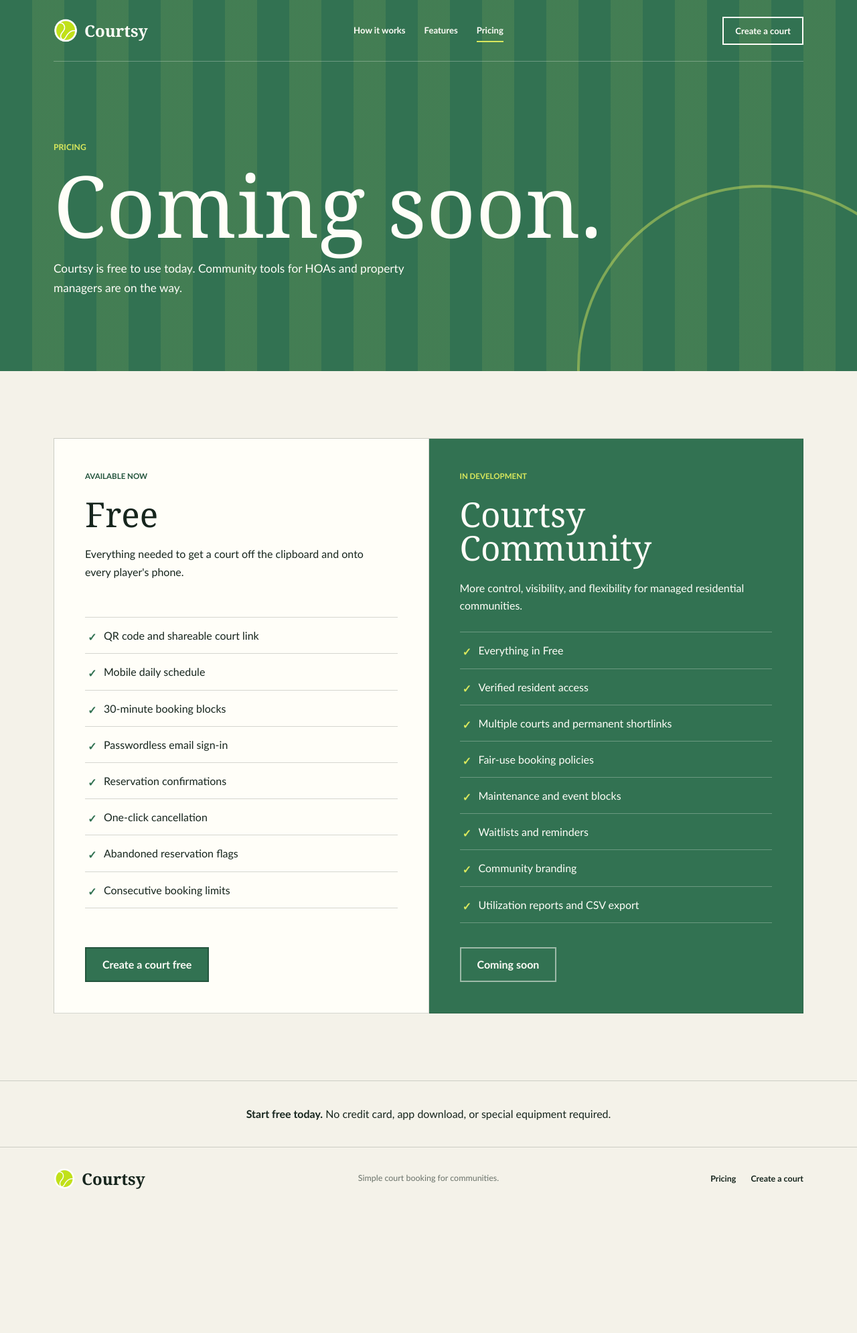
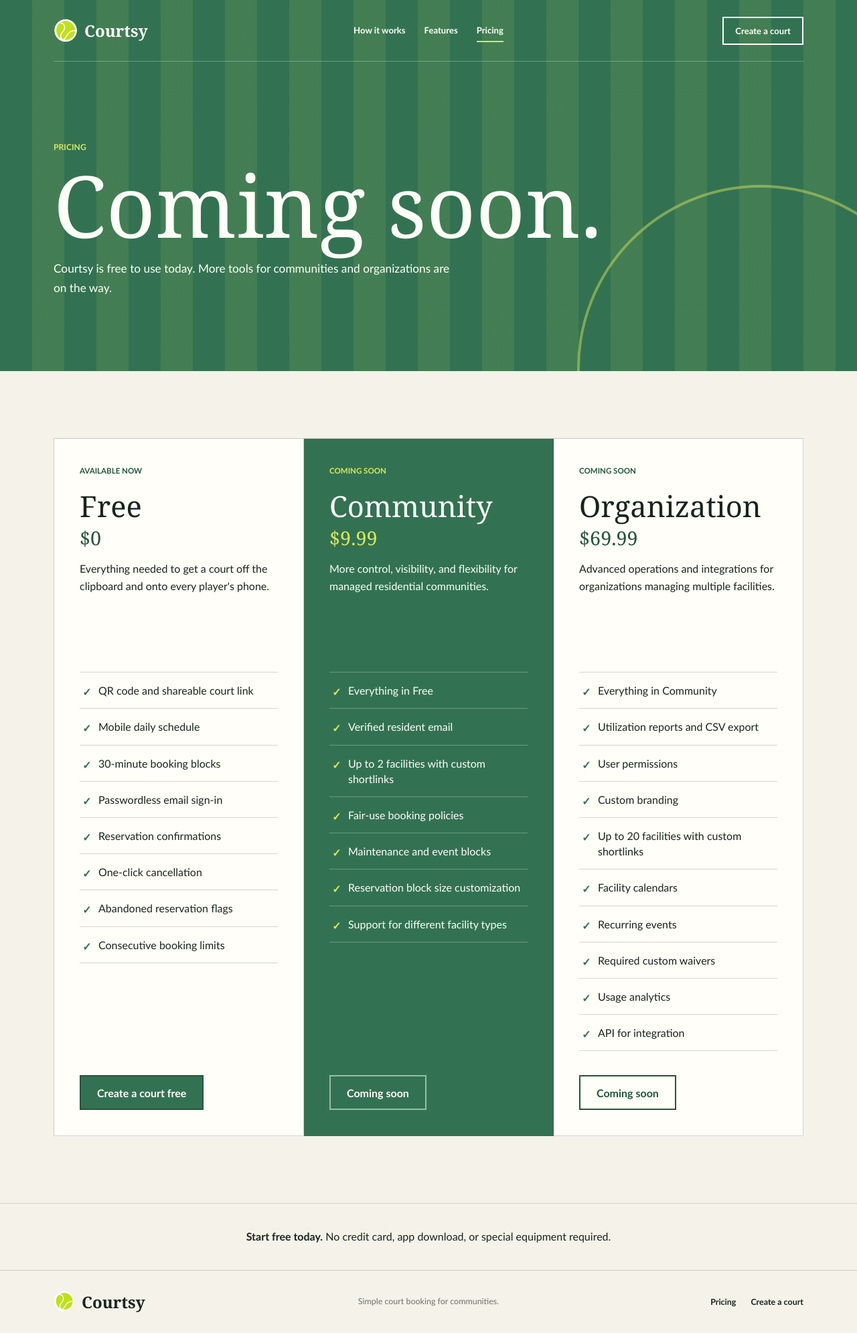
Before and after one commit to stankovski/courtsy-website, a Jekyll site: the page built from pricing.html, in a window 1280 px wide. Shown: the whole page at 67% size. Built offline with Jekyll 4.4.1, drawn with Linux system fonts in a browser that asks for light colours; before the commit the page ends 1806 px from its top, so only the background shows below that.

Commit message:
Updated pricing

```diff
--- a/assets/css/main.scss
+++ b/assets/css/main.scss
@@ -653,7 +653,7 @@
 
 .pricing-grid {
   display: grid;
-  grid-template-columns: repeat(2, 1fr);
+  grid-template-columns: repeat(3, 1fr);
   border-top: 1px solid var(--border);
   border-left: 1px solid var(--border);
 }
@@ -662,7 +662,7 @@
   display: flex;
   min-width: 0;
   flex-direction: column;
-  padding: 46px;
+  padding: 38px;
   border-right: 1px solid var(--border);
   border-bottom: 1px solid var(--border);
   background: var(--white);
@@ -686,12 +686,24 @@
 }
 
 .price-heading {
-  min-height: 210px;
+  min-height: 300px;
 }
 
 .price-heading h2 {
-  margin-bottom: 22px;
-  font-size: clamp(2.5rem, 4vw, 4rem);
+  margin-bottom: 12px;
+  font-size: clamp(2.2rem, 3.4vw, 3.6rem);
+}
+
+.plan-price {
+  margin-bottom: 18px;
+  color: var(--court-dark);
+  font-family: Georgia, "Times New Roman", serif;
+  font-size: 1.8rem;
+  line-height: 1;
+}
+
+.community-column .plan-price {
+  color: var(--line);
 }
 
 .price-heading p:last-child {
@@ -738,10 +750,14 @@
   align-self: flex-start;
 }
 
+.community-column .button-muted {
+  border-color: rgba(255, 254, 248, 0.52);
+  color: var(--white);
+}
+
 .button-muted {
-  border-color: rgba(255, 254, 248, 0.52);
   background: transparent;
-  color: var(--white);
+  color: var(--court-dark);
 }
 
 .button-muted:hover {
--- a/pricing.html
+++ b/pricing.html
@@ -1,7 +1,7 @@
 ---
 layout: default
 title: Pricing
-description: Compare the free Courtsy experience with the upcoming Courtsy Community plan.
+description: Compare Courtsy Free with the upcoming Community and Organization plans.
 permalink: /pricing/
 page_class: pricing
 ---
@@ -10,7 +10,7 @@
   <div class="section-inner reveal">
     <p class="eyebrow">Pricing</p>
     <h1>Coming soon.</h1>
-    <p>Courtsy is free to use today. Community tools for HOAs and property managers are on the way.</p>
+    <p>Courtsy is free to use today. More tools for communities and organizations are on the way.</p>
   </div>
 </section>
 
@@ -20,6 +20,7 @@
       <div class="price-heading">
         <p class="plan-state">Available now</p>
         <h2>Free</h2>
+        <p class="plan-price">$0</p>
         <p>Everything needed to get a court off the clipboard and onto every player&apos;s phone.</p>
       </div>
       <ul class="feature-list">
@@ -37,19 +38,41 @@
 
     <article class="price-column community-column reveal reveal-delay-1">
       <div class="price-heading">
-        <p class="plan-state">In development</p>
-        <h2>Courtsy Community</h2>
+        <p class="plan-state">Coming Soon</p>
+        <h2>Community</h2>
+        <p class="plan-price">$9.99</p>
         <p>More control, visibility, and flexibility for managed residential communities.</p>
       </div>
       <ul class="feature-list">
         <li>Everything in Free</li>
-        <li>Verified resident access</li>
-        <li>Multiple courts and permanent shortlinks</li>
+        <li>Verified resident email</li>
+        <li>Up to 2 facilities with custom shortlinks</li>
         <li>Fair-use booking policies</li>
         <li>Maintenance and event blocks</li>
-        <li>Waitlists and reminders</li>
-        <li>Community branding</li>
+        <li>Reservation block size customization</li>
+        <li>Support for different facility types</li>
+      </ul>
+      <span class="button button-muted" aria-disabled="true">Coming soon</span>
+    </article>
+
+    <article class="price-column organization-column reveal reveal-delay-2">
+      <div class="price-heading">
+        <p class="plan-state">Coming Soon</p>
+        <h2>Organization</h2>
+        <p class="plan-price">$69.99</p>
+        <p>Advanced operations and integrations for organizations managing multiple facilities.</p>
+      </div>
+      <ul class="feature-list">
+        <li>Everything in Community</li>
         <li>Utilization reports and CSV export</li>
+        <li>User permissions</li>
+        <li>Custom branding</li>
+        <li>Up to 20 facilities with custom shortlinks</li>
+        <li>Facility calendars</li>
+        <li>Recurring events</li>
+        <li>Required custom waivers</li>
+        <li>Usage analytics</li>
+        <li>API for integration</li>
       </ul>
       <span class="button button-muted" aria-disabled="true">Coming soon</span>
     </article>
```
